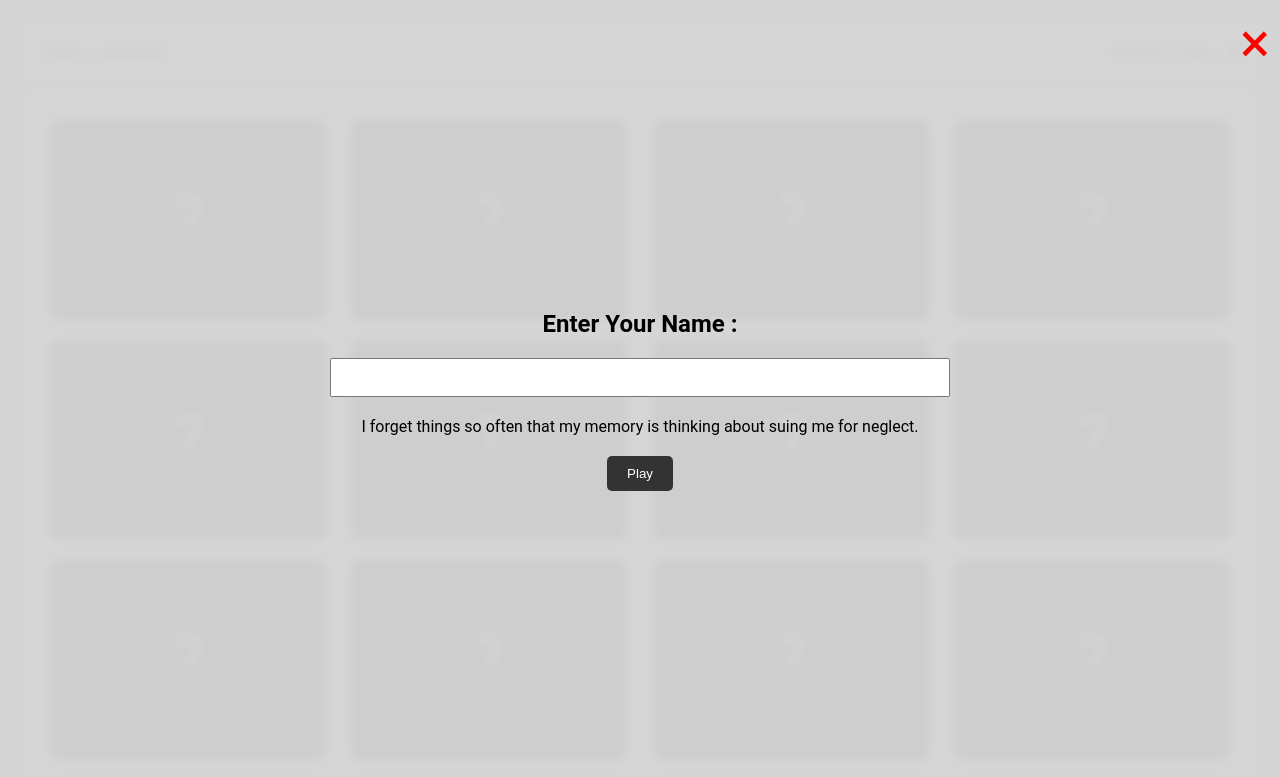
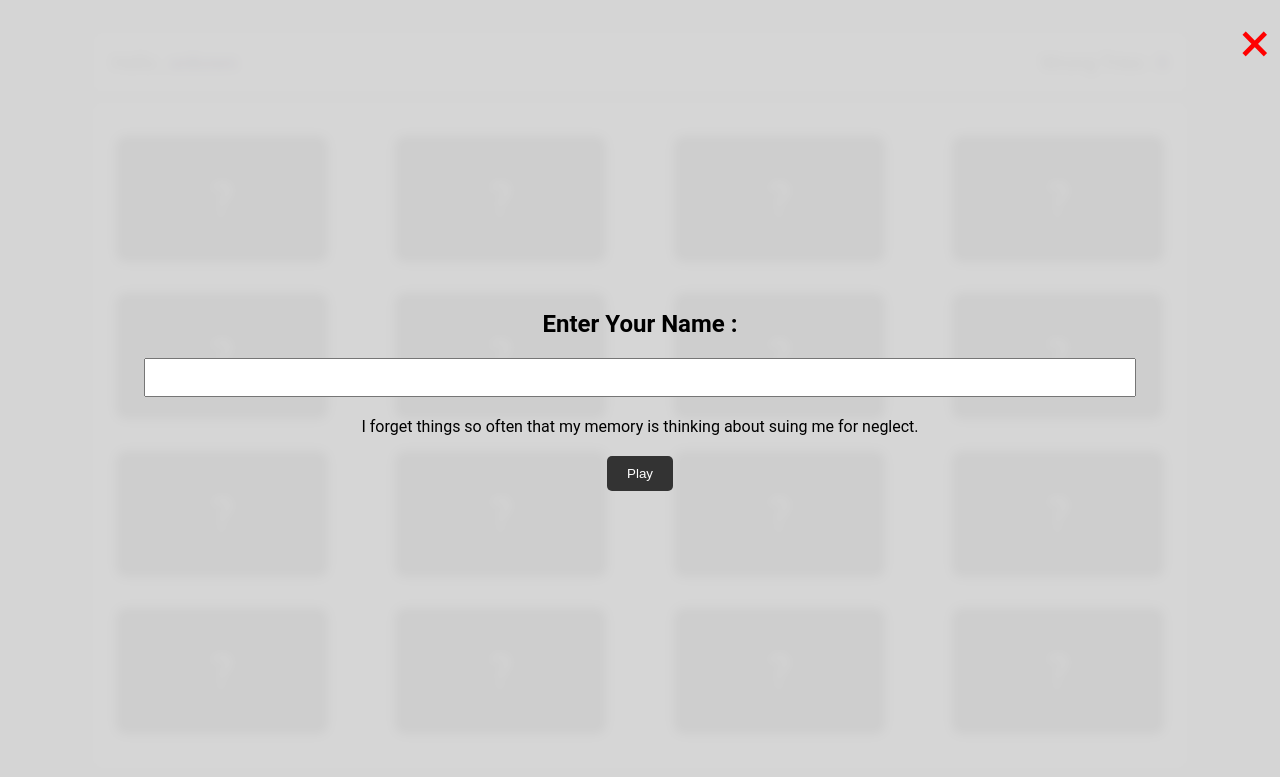
Before and after one commit to Tawfik-Tarek/memory-game, a plain HTML site: page index.html in a window 1280 px wide. Shown: the top 777 px of the page. Drawn offline with Linux system fonts and the light colour scheme.

Commit message:
edit some styles on total height

```diff
--- a/css/index.css
+++ b/css/index.css
@@ -8,6 +8,12 @@
 body {
   font-family: "Roboto", sans-serif;
   background-color: #f0f0f0;
+  height: 100vh;
+  display: flex;
+  flex-direction: column;
+  justify-content: center;
+  align-items: center;
+  overflow: hidden; /* Prevent scrolling */
 }
 
 .container {
@@ -16,6 +22,8 @@ body {
   justify-content: center;
   align-items: center;
   padding: 20px;
+  height: calc(100vh - 20px);
+  width: calc(100vw - 20px);
 }
 
 .modal {
@@ -26,8 +34,10 @@ body {
   height: 100%;
   background-color: rgba(0, 0, 0, 0.8);
   z-index: 1000;
+  display: flex;
+  justify-content: center;
+  align-items: center;
 }
-
 
 .modal .modal-content {
   display: flex;
@@ -40,11 +50,12 @@ body {
   box-shadow: 0 0 10px rgba(0, 0, 0, 0.1);
   width: 100%;
   height: 100%;
+  text-align: center;
 }
 
 .modal .modal-content input {
   padding: 10px;
-  width: 50%;
+  width: 80%;
   margin-bottom: 20px;
 }
 
@@ -84,10 +95,11 @@ body {
   background-color: #fff;
   border-radius: 10px;
   box-shadow: 0 0 10px rgba(0, 0, 0, 0.1);
-  width: 100%;
+  width: 90%;
   font-size: 1.2rem;
   margin-bottom: 5px;
   border: 1px solid #f0f0f0;
+  flex: 0 0 auto; /* Prevents flexbox from resizing */
 }
 
 .info-container span {
@@ -104,7 +116,8 @@ body {
   background-color: #fff;
   border-radius: 10px;
   box-shadow: 0 0 10px rgba(0, 0, 0, 0.1);
-  width: 100%;
+  width: 90%;
+  flex: 1 1 auto;
 }
 
 .game .game-block {
@@ -112,14 +125,14 @@ body {
   flex-direction: column;
   justify-content: center;
   align-items: center;
-  padding: 20px;
+  padding: 10px; /* Adjusted padding for better fit */
   position: relative;
   background-color: #f0f0f0;
   border-radius: 10px;
   box-shadow: 0 0 10px rgba(0, 0, 0, 0.1);
-  height: 200px;
-  width: 23%;
-  margin: 10px;
+  height: 20%;
+  width: 20%;
+  margin: 5px;
   cursor: pointer;
   transition: transform 0.3s;
   transform-style: preserve-3d;
@@ -127,13 +140,16 @@ body {
 
 .game .game-block .front::before {
   content: "?";
+  position: absolute;
+  top: 50%;
+  left: 50%;
+  transform: translate(-50%, -50%);
   color: #fff;
-  font-size: 4rem;
+  font-size: 3rem;
 }
 
 .game .game-block .front {
   background-color: #333;
-  line-height: 200px; // to center the text
 }
 
 .game .game-block .back {
@@ -154,10 +170,10 @@ body {
 
 .game .game-block .back img {
   display: block;
-  width: 140px;
-  height: 140px;
+  width: 80px;
+  height: 80px;
   object-fit: cover;
-  margin: 30px auto 0;
+  margin: 21px auto 0;
 }
 
 .game .game-block.active {
@@ -175,6 +191,7 @@ body {
 .game .game-block.done .back {
   display: block;
 }
+
 .game .game-block.done {
   transform: rotateY(180deg);
   pointer-events: none;
```
